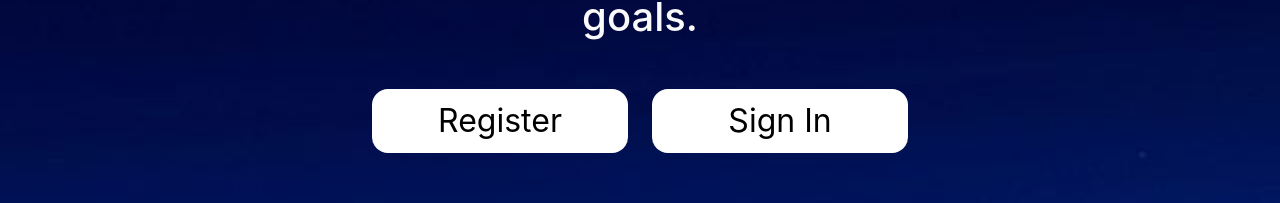
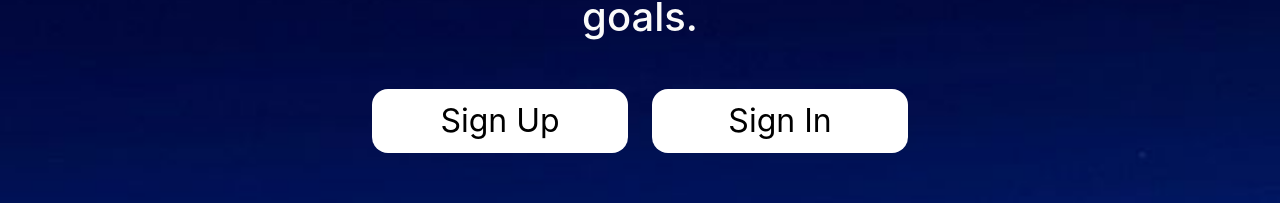
Before and after one commit to wanjikum/bucketlist-front-end, a React (Create React App) app: page / in a window 1280 px wide. Shown: the part 364-567 px from the top of the page. Built offline with nearby package versions, Linux system fonts and the light colour scheme.

Commit message:
[feature] Sign up page

```diff
--- a/src/app/bucketlist/home-page/home-page.jsx
+++ b/src/app/bucketlist/home-page/home-page.jsx
@@ -122,7 +122,7 @@ const HomePage = () => (
           You can create online bucketlists that keeps track of your life goals.
         </BucketlistSubHeader>
         <ButtonContainer>
-          <CustomButtonLink to="/sign-up/">Register</CustomButtonLink>
+          <CustomButtonLink to="/sign-up/">Sign Up</CustomButtonLink>
           <SignInButton to="/sign-in/">Sign In</SignInButton>
         </ButtonContainer>
       </ContentContainer>
```
